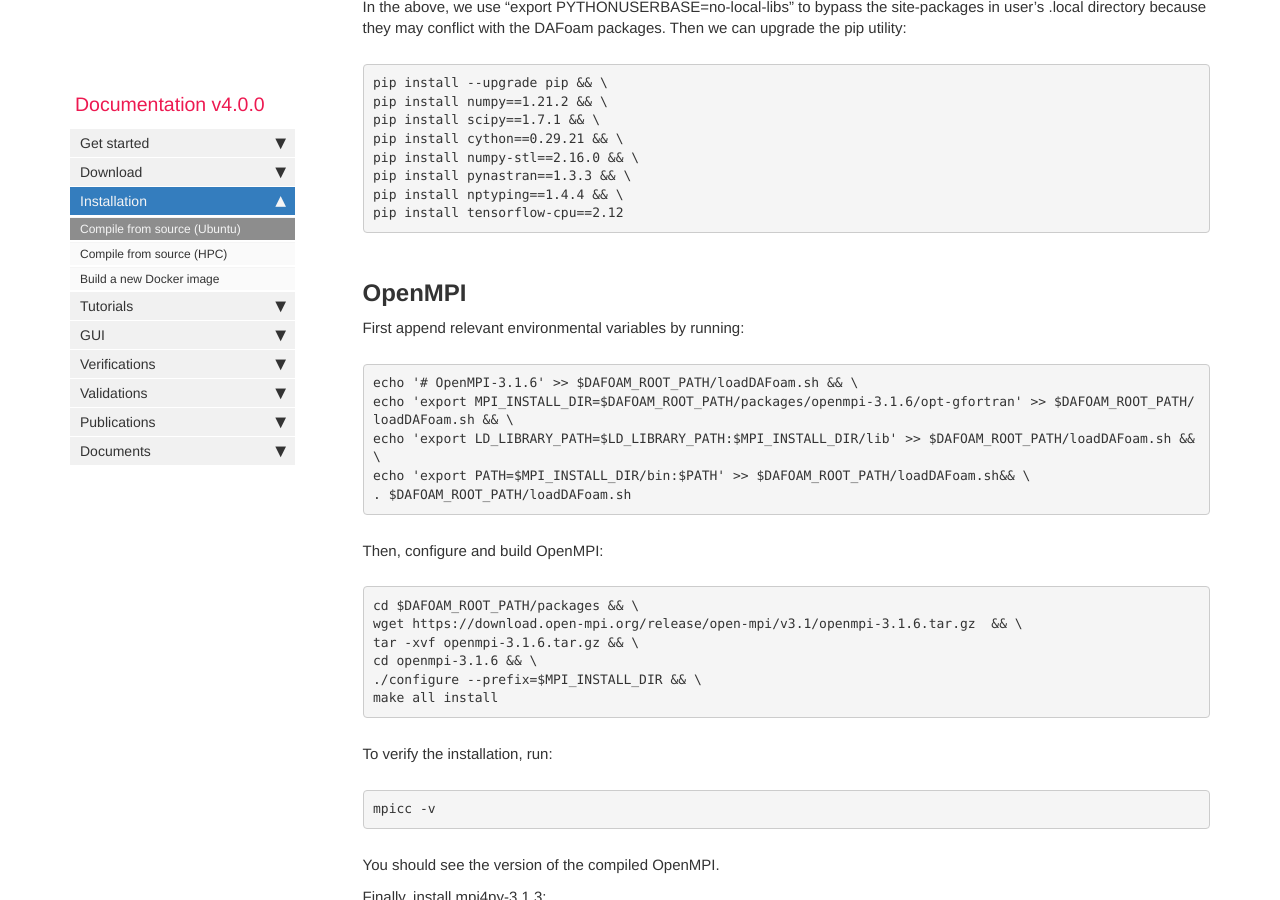
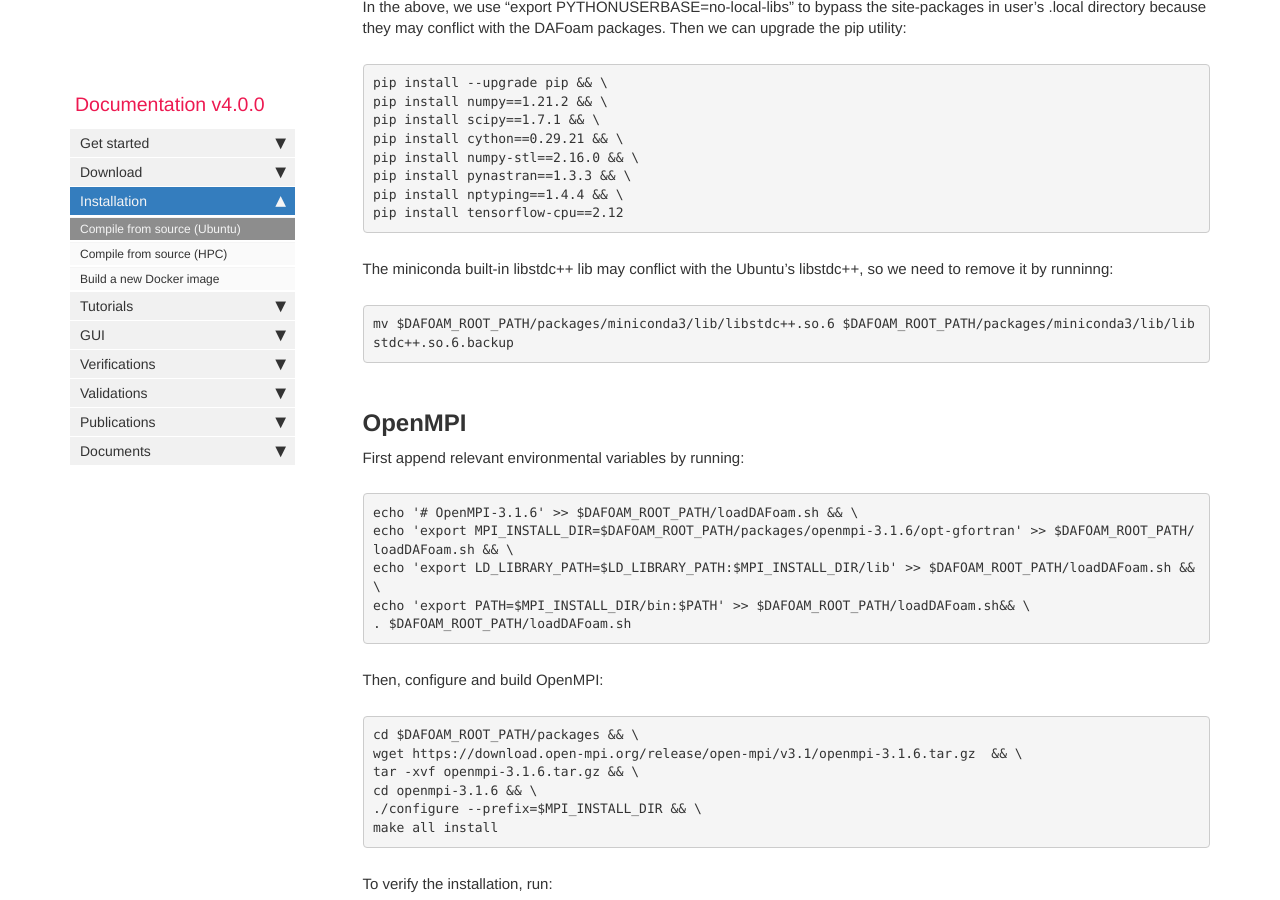
Before and after one commit to DAFoam/DAFoam.github.io, a Jekyll site: the page built from pages/mydoc/mydoc_installation_source.md, in a window 1280 px wide and 900 px high, scrolled down 2088 px. Built offline with Jekyll 4.4.1, drawn with Linux system fonts in a browser that asks for light colours; comment, search, counter and statistics services are not loaded.

Commit message:
content update

```diff
--- a/pages/mydoc/mydoc_installation_source.md
+++ b/pages/mydoc/mydoc_installation_source.md
@@ -75,6 +75,12 @@ pip install numpy-stl==2.16.0 && \
 pip install pynastran==1.3.3 && \
 pip install nptyping==1.4.4 && \
 pip install tensorflow-cpu==2.12
+</pre>
+
+The miniconda built-in libstdc++ lib may conflict with the Ubuntu's libstdc++, so we need to remove it by runninng:
+
+<pre>
+mv $DAFOAM_ROOT_PATH/packages/miniconda3/lib/libstdc++.so.6 $DAFOAM_ROOT_PATH/packages/miniconda3/lib/libstdc++.so.6.backup
 </pre>
 
 
```
